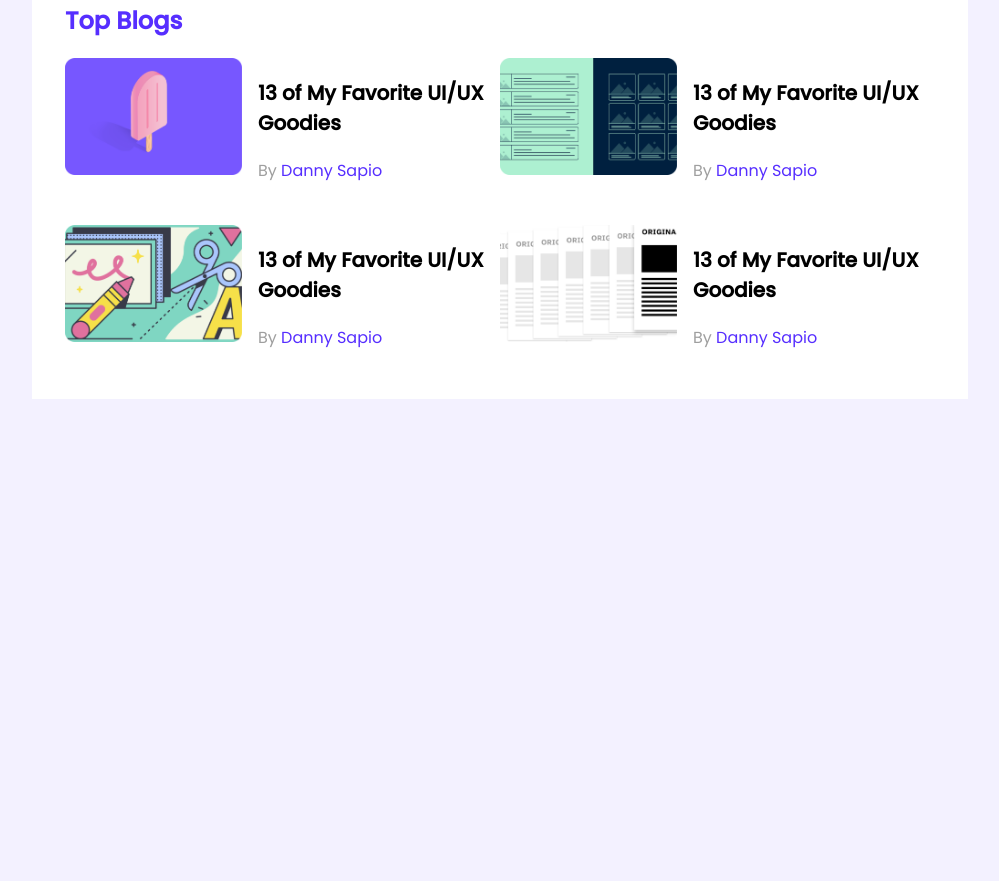
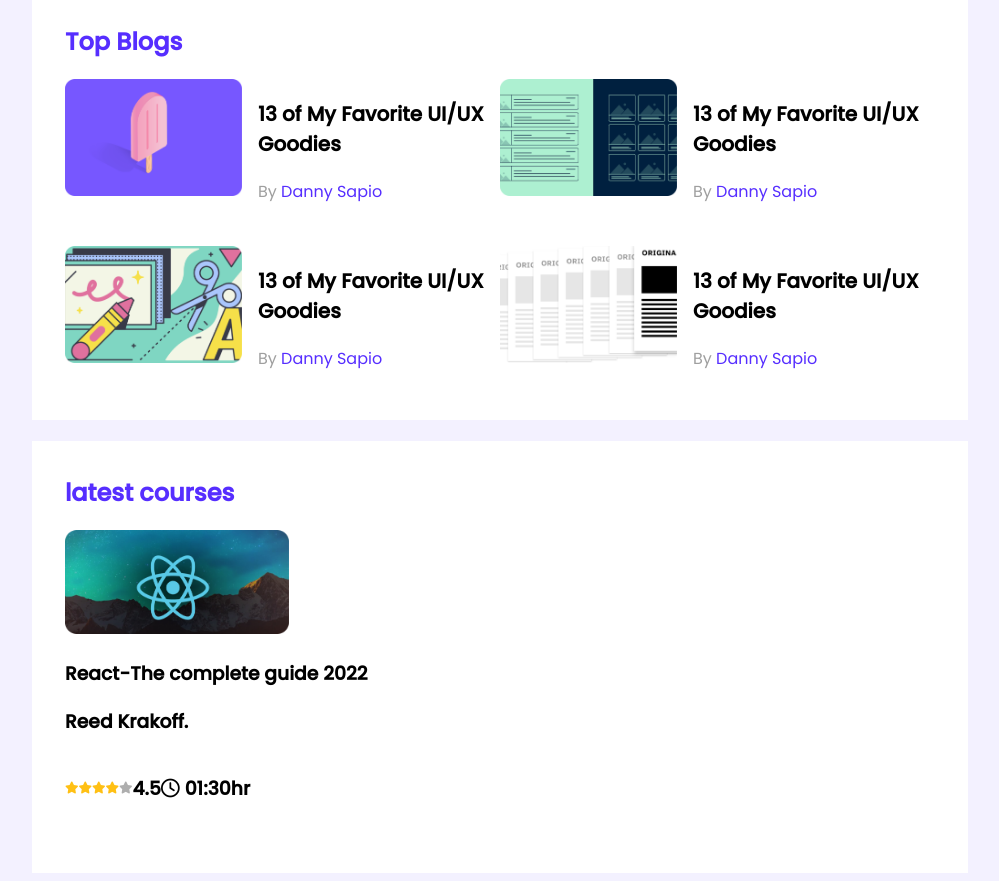
Before and after one commit to osamabinsayeed/leader-board-css3, a plain HTML site: page index.html in a window 1280 px wide. Shown: the part 309-1190 px from the top of the page, without its empty margins (140-1139 px from the left). Before the commit the page ends 800 px from the top, so only its background shows below. Drawn offline with Linux system fonts and the light colour scheme.

Commit message:
last commit

```diff
--- a/index.html
+++ b/index.html
@@ -6,6 +6,8 @@
     <meta http-equiv="X-UA-Compatible" content="IE=edge">
     <meta name="viewport" content="width=device-width, initial-scale=1.0">
     <title>leader board</title>
+    <!-- font awesome -->
+    <script src="https://kit.fontawesome.com/70ad9a77b0.js" crossorigin="anonymous"></script>
     <!-- stylesheet -->
     <link rel="stylesheet" href="styles/styles.css">
 </head>
@@ -14,8 +16,7 @@
     <!-- header start -->
     <header>
 
-    </header>
-    <!-- header end -->
+    </header> <!-- header end -->
     <main>
         <!-- top players and top blogs -->
         <section class="container">
@@ -96,6 +97,39 @@
                 </div>
             </div>
         </section>
+        <!-- latest courses -->
+        <section class="container">
+            <h2 class="section-title">latest courses</h2>
+            <div class="courses">
+                <div class="course">
+                    <div class="course-banner">
+                        <img src="images/courses/course-1.png" alt="">
+                    </div>
+                    <div class="course-detail">
+                        <h3 class="course-title">React-The complete guide 2022<h3>
+                                <div>
+                                    <p class="course-author">
+                                        Reed Krakoff.
+
+                                    </p>
+                                </div>
+                                <div class="course-info">
+                                    <i class="fas fa-star filled"></i>
+                                    <i class="fas fa-star filled"></i>
+                                    <i class="fas fa-star filled"></i>
+                                    <i class="fas fa-star filled"></i>
+                                    <i class="fas fa-star empty"></i>
+
+                                    <p>4.5</p>
+                                    <div class="course-duration">
+                                        <i class="far fa-clock"></i>
+                                        01:30hr
+                                    </div>
+                                </div>
+                    </div>
+                </div>
+            </div>
+        </section>
     </main>
 </body>
 
--- a/styles/styles.css
+++ b/styles/styles.css
@@ -8,12 +8,14 @@ body{
 }
 main{
     display: flex;
-    justify-content: center;
+    flex-direction: column;
+    align-items: center;
 }
 .container{
     background-color: #FFFFFF;
     width: 870px;
     padding: 33px;
+    margin-top: 21px;
 }
 hr{
     border: 1px solid #D1D1D1;
@@ -74,3 +76,23 @@ hr{
     font-size: 16px;
     text-decoration: none;
 }
+
+/* courses styles */
+.courses .course img{
+    width: 224px;
+    height: 104px;
+}
+.course-info{
+display: flex;
+align-items: center;
+}
+.fa-star{
+    font-size: 12px;
+}
+.fa-star.filled{
+    color:  #FFC014;
+    ;
+}
+.fa-star.empty{
+    color:#AEAEAE ;
+}
```
